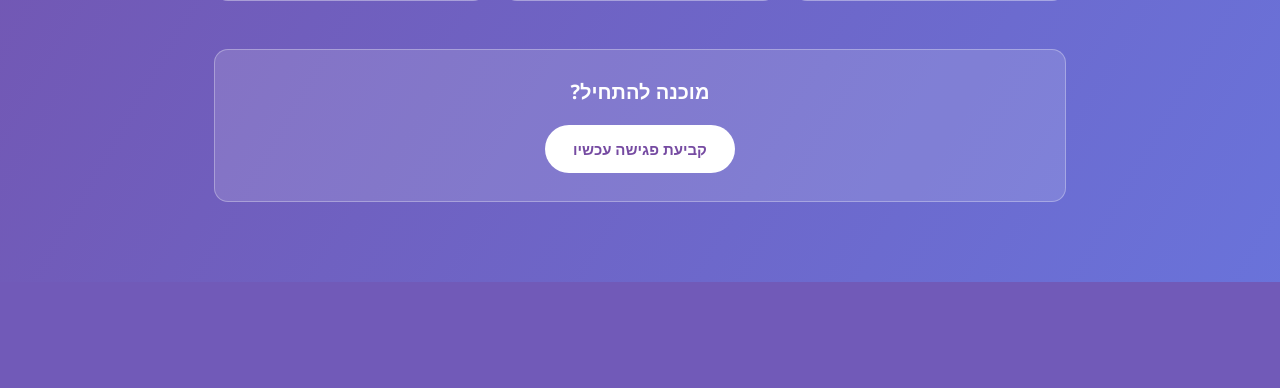
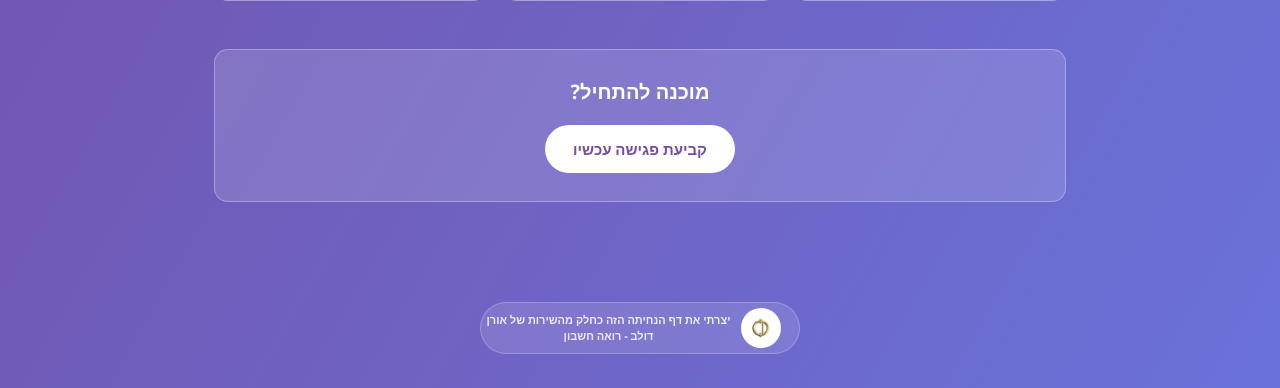
Before and after one commit to office2593/odcpalpapp, a Flask app: page /lpapp/orit-cohen in a window 1280 px wide. Shown: the part 714-1102 px from the top of the page. Before the commit the page ends 996 px from the top, so only its background shows below. Run offline with Flask 3, Linux system fonts and the light colour scheme.

Commit message:
Add files via upload

```diff
--- a/app.py
+++ b/app.py
@@ -70,6 +70,12 @@ GRADIENTS = {
     "flamingo": {"label": "פלמינגו", "colors": ["#fa709a", "#fee140"]},
     "dreamy": {"label": "סגול חלומי", "colors": ["#a18cd1", "#fbc2eb"]},
     "midnight": {"label": "לילה", "colors": ["#667eea", "#764ba2"]},
+    "fire": {"label": "אש", "colors": ["#f83600", "#f9d423"]},
+    "forest": {"label": "יער", "colors": ["#134e5e", "#71b280"]},
+    "wine": {"label": "יין", "colors": ["#c31432", "#240b36"]},
+    "steel": {"label": "פלדה", "colors": ["#757f9a", "#d7dde8"]},
+    "mint": {"label": "מנטה", "colors": ["#11998e", "#38ef7d"]},
+    "cosmic": {"label": "קוסמי", "colors": ["#0f2027", "#2c5364"]},
 }
 
 PHOTO_LAYOUTS = {"center", "split", "cover"}
--- a/static/css/landing.css
+++ b/static/css/landing.css
@@ -469,6 +469,53 @@ section h2 {
   transform: translateY(0);
 }
 
+/* Site footer credit */
+.site-footer {
+  text-align: center;
+  padding: 20px 0 34px;
+}
+
+.site-footer a {
+  display: inline-flex;
+  align-items: center;
+  gap: 10px;
+  max-width: 320px;
+  text-decoration: none;
+  color: var(--on-gradient-muted);
+  background: rgba(255, 255, 255, 0.12);
+  border: 1px solid rgba(255, 255, 255, 0.22);
+  border-radius: 999px;
+  padding: 5px 18px 5px 5px;
+}
+
+.site-footer a:hover {
+  background: rgba(255, 255, 255, 0.2);
+}
+
+.site-footer a span:last-child {
+  font-size: 11px;
+  font-weight: 600;
+  line-height: 1.4;
+  text-align: center;
+}
+
+.site-footer .logo-circle {
+  width: 40px;
+  height: 40px;
+  border-radius: 50%;
+  background: #ffffff;
+  display: flex;
+  align-items: center;
+  justify-content: center;
+  flex-shrink: 0;
+}
+
+.site-footer .logo-circle img {
+  width: 32px;
+  height: 32px;
+  object-fit: contain;
+}
+
 @media (prefers-reduced-motion: reduce) {
   body { animation: none; }
   .hero-photo { animation: none; }
--- a/templates/landing.html
+++ b/templates/landing.html
@@ -151,6 +151,13 @@
 
 </main>
 
+<footer class="site-footer">
+  <a href="https://odcpa.co.il/" target="_blank" rel="noopener noreferrer">
+    <span class="logo-circle"><img src="{{ asset_url('img/odgold.png') }}" alt=""></span>
+    <span>יצרתי את דף הנחיתה הזה כחלק מהשירות של אורן דולב - רואה חשבון</span>
+  </a>
+</footer>
+
 <script src="{{ asset_url('js/landing.js') }}"></script>
 </body>
 </html>
```
Also changed, not shown: static/img/odgold.png (added).
